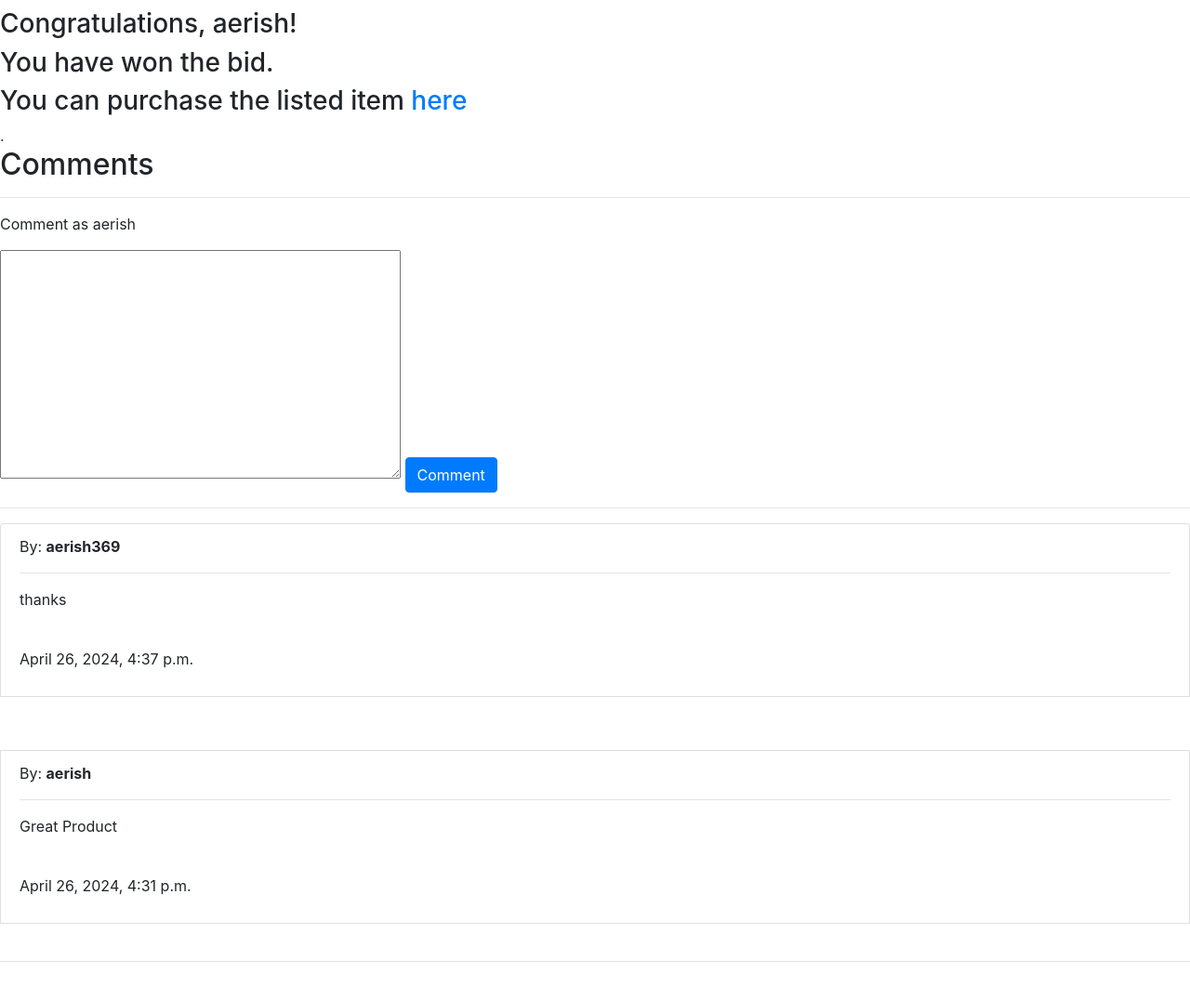
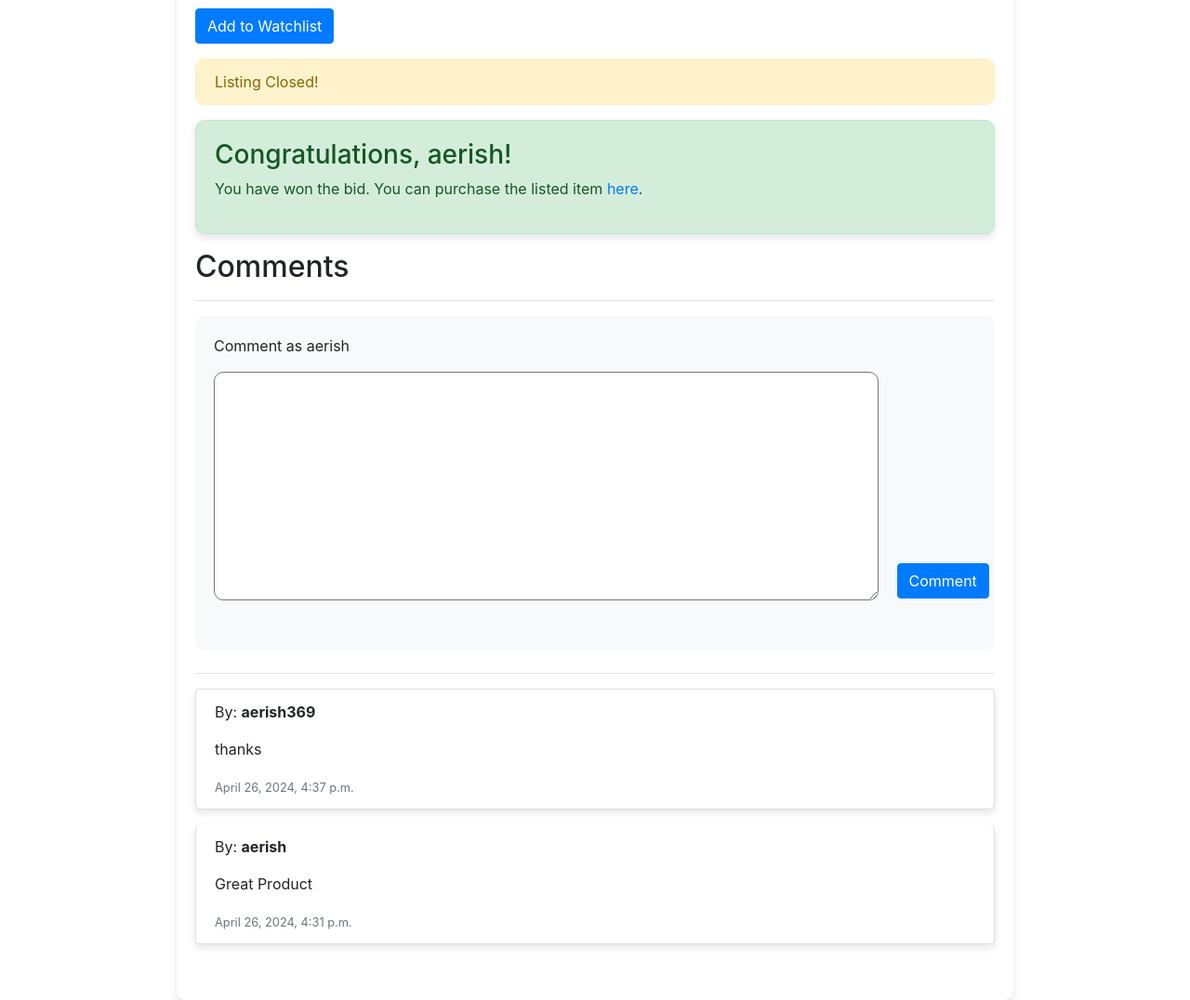
Before and after one commit to Aerish369/CS50W-Project2-Commerce, a Django app: page /listing/1/ in a window 1280 px wide. Shown: the part 750-1826 px from the top of the page at 93% size. Before the commit the page ends 1785 px from the top, so only its background shows below. Run offline with Django 3.2, Linux system fonts and the light colour scheme; a user stored in the database is signed in; data comes from the database, SQL or seed files in the repository; both versions use the stored data as it was after the commit; some libraries are stand-ins or nearby versions.

Commit message:
frontend update

```diff
--- a/auctions/forms.py
+++ b/auctions/forms.py
@@ -11,6 +11,12 @@ class ListingsForm(ModelForm):
     widgets = {
             'in_watchlist':forms.CheckboxSelectMultiple(),
         }
+    def __init__(self, *args, **kwargs):
+        super(ListingsForm, self).__init__(*args, **kwargs)
+
+        for name, field in self.fields.items():
+            field.widget.attrs.update({'class': 'input'})
+
 
 class CommentsForm(ModelForm):
     class Meta:
--- a/auctions/static/auctions/active-listings.css
+++ b/auctions/static/auctions/active-listings.css
@@ -80,7 +80,12 @@
     max-width: 350px;
     border-radius: 0.5rem;
     box-shadow: 0 10px 15px -3px rgba(0, 0, 0, 0.1), 0 4px 6px -2px rgba(0, 0, 0, 0.05);
-  }
+    position: relative;
+    bottom: 200px;
+    width: 365px;
+    height: 365px;
+}
+
 
   .form-title {
     font-size: 1.25rem;
@@ -145,3 +150,16 @@
     width: 50%;
     max-width: 500px;
 }
+
+/* Comment button */
+input#comment-submit {
+  position: relative;
+  bottom: 20px;
+  left: 15px;
+}
+
+/* Comment form */
+textarea#id_body {
+  border-radius: 10px;
+  width: 715px;
+}
--- a/auctions/templates/auctions/listcategories.html
+++ b/auctions/templates/auctions/listcategories.html
@@ -85,5 +85,4 @@
 
 
 
-{% comment %} {% endfor %} {% endcomment %}
 {% endblock %}
--- a/auctions/templates/auctions/listing.html
+++ b/auctions/templates/auctions/listing.html
@@ -1,50 +1,121 @@
 {% extends 'auctions/layout.html' %}
 {% load static %}
-{% block staticfile %} {% static "auctions/active-listings.css" %} {% endblock %}
-{% block title %} Active Listings {%endblock %}
+{% block staticfile %}{% static "auctions/active-listings.css" %}{% endblock %}
+{% block title %}Active Listings{% endblock %}
 {% block body %}
 
-<!--See who's the highest Bidder Now for debugging purpuses-->
-{% if listing.highest_bid %}
-  <h6>{{listing.highest_bid.bid_owner}}</h6>
-{% endif %}
-{% if listing.highest_bid %}
-  <h6>{{listing.highest_bid.bid_amount}}</h6>
-{% endif %}
+<style>
+
+  .navbar {
+    position: relative;
+    width: 100%;
+    top: 0;
+    left: 0;
+}
+
+/* Make sure the container inside the navbar spans the full width */
+.navbar .container {
+    width: 100%;
+    max-width: 100%;
+    padding: 0 20px;
+}
 
 
-<div class="container">
-  <h1>{{listing.title}}</h1>
+  .container-box {
+      max-width: 900px;
+      margin: 0 auto;
+      padding: 20px;
+      background-color: #fff;
+      border-radius: 10px;
+      box-shadow: 0 4px 8px rgba(0, 0, 0, 0.1);
+  }
+
+  h1 {
+      font-size: 36px;
+      font-weight: bold;
+      color: #004080;
+      margin-bottom: 20px;
+  }
+
+  .badge {
+      font-size: 15px;
+      padding: 10px;
+      border-radius: 5px;
+  }
+
+  .listingimg img {
+      max-width: 100%;
+      height: auto;
+      border-radius: 10px;
+      box-shadow: 0 4px 8px rgba(0, 0, 0, 0.1);
+  }
+
+  .bid input[type="text"] {
+      width: 100px;
+  }
+
+  .btn-primary,
+  .btn-danger {
+      transition: background-color 0.3s ease, transform 0.3s ease;
+  }
+
+  .btn-primary:hover,
+  .btn-danger:hover {
+      transform: scale(1.05);
+  }
+
+  .alert {
+      border-radius: 10px;
+  }
+
+  .win-bid {
+      padding: 20px;
+      border-radius: 10px;
+      box-shadow: 0 4px 8px rgba(0, 0, 0, 0.1);
+  }
+
+  .comment-container {
+      background-color: #f8f9fa;
+      padding: 20px;
+      border-radius: 10px;
+  }
+
+  .list-group-item {
+      background-color: #fff;
+      border-radius: 6px;
+      box-shadow: 0 4px 8px rgba(0, 0, 0, 0.1);
+  }
+
+</style>
+
+<!--llllllllllllllllllllllllllllllllllllllllllllllllllllllllllllllllllllllllllllllllllll-->
+
+<div class="container-box mt-5">
+  <h1 class="text-center"><strong>{{ listing.title }}</strong></h1>
 
   {% if listing.category is None %}
-  <strong style="border: 1px;border-radius: 5px ; border-style: solid; font-size: 15px;padding: 5px; background-color: lightgray;"
-    >Category not set</strong
-  >
-
+  <span class="badge badge-secondary">Category not set</span>
   {% else %}
-
-  <strong style="border: 1px;border-radius: 5px ; border-style: solid; font-size: 15px;padding: 5px; background-color: lightgray;"
-    >{{listing.category}}</strong
-  >
+  <span class="badge badge-primary">{{ listing.category }}</span>
   {% endif %}
   <hr>
-  <p>{{listing.description}}</p>
+  <p>{{ listing.description }}</p>
 
-  <div class="listingimg">
-    <img src="{{listing.image.url}}" alt="{{listing.title}}'s image" />
+  <div class="listingimg text-center mb-4">
+    <img src="{{ listing.image.url }}" alt="{{ listing.title }}'s image" class="img-fluid rounded" />
   </div>
 
   {% if request.user.is_authenticated %}
   {% if listing in request.user.watchlist.all %}
-    <div class="watchlist">
+    <div class="watchlist mb-3">
       <form action="{% url 'watchlist' listing.id %}" method="POST">
         {% csrf_token %}
         <input class="btn btn-danger" type="submit" value="Remove from Watchlist" />
       </form>
     </div>
   {% else %}
-    <div class="watchlist">
-      <form action="{% url 'watchlist' listing.id %}" method="POST" name="">
+    <div class="watchlist mb-3">
+      <form action="{% url 'watchlist' listing.id %}" method="POST">
         {% csrf_token %}
         <input class="btn btn-primary" type="submit" value="Add to Watchlist" />
       </form>
@@ -52,114 +123,60 @@
   {% endif %}
   {% endif %}
 
+  <!-- Bid Section -->
+  {% if request.user.id == listing.owner.id %}
+    {% if listing.is_active %}
+      <div class="alert alert-info">
+        You are the owner of this listing and cannot bid on your own listing.
       </div>
-
-
-
-<!--Bid Section-->
-{% if request.user.id ==  listing.owner.id %}
-
-    {% if listing.is_active == True %}
-      <!--Close Bid-->
-      <div class="close-bid">
-      <p id="own-listing">You are the owner of this listing and cannot bid on your own listing.</p>
-      <form action="{% url 'close-listing' listing.id %}" method="POST">
+      <form action="{% url 'close-listing' listing.id %}" method="POST" class="mb-4">
         {% csrf_token %}
         <input class="btn btn-danger" type="submit" value="Close Bid" />
       </form>
+    {% else %}
+      <div class="alert alert-success">
+        Listing Closed Successfully!
+        {% if listing.highest_bid.bid_owner %}
+          The Listing is won by {{ listing.highest_bid.bid_owner }}
+        {% endif %}
       </div>
-      {% else %}
-      <h3 id="listing-closed-1" >Listing Closed Successfully! 1</h3>
-      {% if listing.highest_bid.bid_owner %}
-        <h3 id="listing-closed-1" >The Listing is won by {{listing.highest_bid.bid_owner }}</h3>
     {% endif %}
-
-    {% endif %}
-
   {% elif request.user.is_authenticated %}
-    {% if listing.is_active == True %}
-    <!--Bidding Box-->
-      <form action="" method="POST">
+    {% if listing.is_active %}
+      <form action="" method="POST" class="d-flex mb-4">
         {% csrf_token %}
-        <div style="display: flex" class="bid">
-          {% if listing.bid_price is None %}
-
-            <p style="margin-right: 5px" id="dollar">$</p>
-            <input
-              style="width: 60px"
-              maxlength="6"
-              type="text"
-              value="0"
-              name="bid_amount"
-            />
+        <div class="input-group">
+          <div class="input-group-prepend">
+            <span class="input-group-text" id="dollar">$</span>
+          </div>
+          <input type="text" maxlength="6" class="form-control" name="bid_amount" value="{{ listing.bid_price }}" aria-label="Amount (to the nearest dollar)">
+          <div class="input-group-append">
             <input class="btn btn-primary" type="submit" value="Bid" id="bid-submit" />
-
-            {% else %}
-            <p style="margin-right: 5px" id="dollar">$</p>
-            <input
-              style="width: 60px"
-              maxlength="6"
-              type="text"
-              value="{{listing.bid_price}}"
-              name="bid_amount"
-            />
-            <input class="btn btn-primary" type="submit" value="Bid" id="bid-submit" />
-          {% endif %}
+          </div>
         </div>
       </form>
     {% else %}
-      <h3 id="listing-closed-2">Listing Closed! 2</h3>
-    {%endif%}
-
+      <div class="alert alert-warning">Listing Closed!</div>
+    {% endif %}
   {% endif %}
 
-
-<!--Winning Bid Logic-->
-
-{% if listing.is_active == False %}
-
-  <div class="win-bid">
+  <!-- Winning Bid Logic -->
+  {% if not listing.is_active %}
+    <div class="win-bid alert alert-success">
       {% if request.user.id == listing.highest_bid.bid_owner.id and listing.highest_bid.bid_owner %}
-      <h3 id="winner-closing">Congratulations, {{ listing.highest_bid.bid_owner }}!</h3>
-      <h3 id="winner-closing">You have won the bid.</h3>
-      <h3 id="winner-closing">You can purchase the listed item <a href="#">here</a></h3>
-
-    {% elif request.user.is_authenticated == False %}
-      <h3 id="listing-closed-3">Listing is closed.</h3>
-      <h3 id="listing-closed-3">You can login to see other listings <a href="{% url 'login' %}">here</a>.</h3>
-
+        <h3>Congratulations, {{ listing.highest_bid.bid_owner }}!</h3>
+        <p>You have won the bid. You can purchase the listed item <a href="#">here</a>.</p>
+      {% elif not request.user.is_authenticated %}
+        <p>Listing is closed. You can login to see other listings <a href="{% url 'login' %}">here</a>.</p>
       {% endif %}
     </div>
-
-
   {% endif %}
 
-<!--Watchlist Section-->
-
-{% comment %} {% if request.user.is_authenticated %}
-  {% if listing in request.user.watchlist.all %}
-    <div class="watchlist">
-      <form action="{% url 'watchlist' listing.id %}" method="POST">
-        {% csrf_token %}
-        <input class="btn btn-danger" type="submit" value="Remove from Watchlist" />
-      </form>
-    </div>
-    {% else %}
-    <div class="watchlist">
-      <form action="{% url 'watchlist' listing.id %}" method="POST" name="">
-        {% csrf_token %}
-        <input class="btn btn-primary" type="submit" value="Add to Watchlist" />
-      </form>
-    </div>
-  {% endif %}
-{% endif %} {% endcomment %}
-
-.
-<!--Comments Section-->
+  <!-- Comments Section -->
   <h2>Comments</h2>
   <hr>
   {% if request.user.is_authenticated %}
-  <div class="comment-container">
+    <div class="comment-container mb-4">
       <p>Comment as {{ request.user.username }}</p>
       <form action="{% url 'comment' listing.id %}" method="POST">
         {% csrf_token %}
@@ -167,38 +184,24 @@
           {% for field in form %}
             {{ field }}
           {% endfor %}
-            <input class="btn btn-primary" type="submit" value="Comment" id= "comment-submit"/>
+          <input class="btn btn-primary mt-2" type="submit" value="Comment" id="comment-submit"/>
         </div>
       </form>
+    </div>
   {% else %}
     <p>You must be signed in to comment.</p>
-    </div>
   {% endif %}
-
   <hr>
 
-
-<ul class="list-group">
+  <ul class="list-group mb-4">
     {% for comment in comments %}
-
-  <li class="list-group-item">
+      <li class="list-group-item mb-3">
         <p>By: <strong>{{ comment.owner }}</strong></p>
-    <hr>
         <p>{{ comment.body }}</p>
-    <br>
-    <p>{{ comment.created }}</p>
+        <small class="text-muted">{{ comment.created }}</small>
       </li>
-
-
-  <br>
-  <hr>
-
-</div>
     {% endfor %}
   </ul>
-
-
-
-
+</div>
 
 {% endblock %}
--- a/auctions/templates/auctions/watchlist.html
+++ b/auctions/templates/auctions/watchlist.html
@@ -5,7 +5,9 @@
 
 {% block body %}
 
-<h1>Watchlist</h1>
+<h1 style="
+  font-size: 36px;font-weight: bold;color: #004080;margin-bottom: 20px;position: relative;
+  left: 49px;">Watchlist</h1>
 <hr>
 
 {% for listing in watchlist %}
--- /dev/null
+++ b/requirements.txt
@@ -0,0 +1,2 @@
+Django==5.0.6
+pillow==10.3.0
```
Also changed, not shown: auctions/templates/auctions/index.html (+135 -8 lines), auctions/templates/auctions/layout.html (+1 -42 lines), auctions/templates/auctions/login.html (+4 -33 lines), auctions/templates/auctions/register.html (+6 -3 lines), db.sqlite3. Lines whose indentation alone changed are shown as unchanged.
